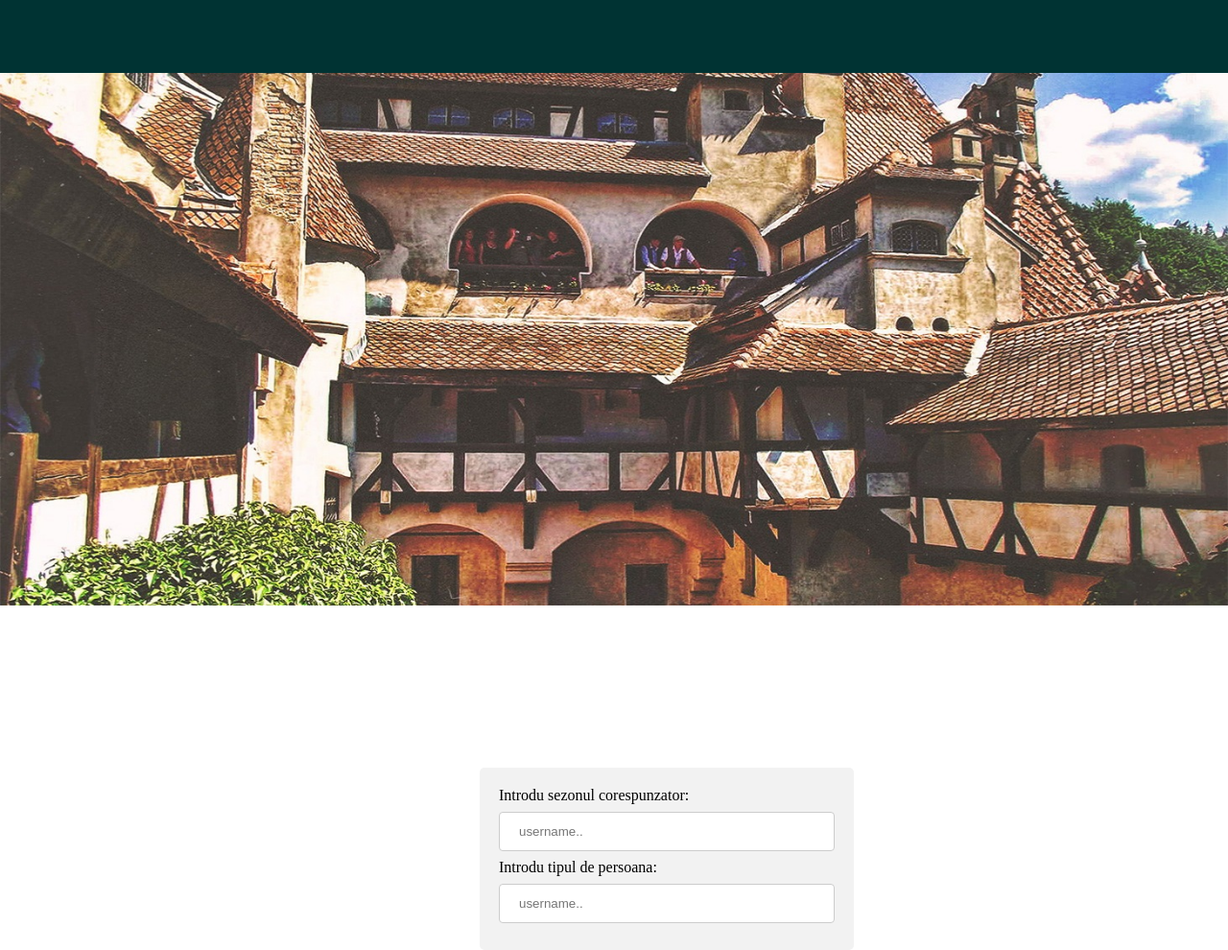
After one commit to mochiSenpai/SouR_TW, a PHP site: page /PageProiect.html in a window 1280 px wide. The commit adds this page. Shown: the whole page at 96% size. Run offline with PHP 8.4, Linux system fonts and the light colour scheme.

Commit message:
PaginaCriterii

```diff
--- /dev/null
+++ b/PageProiect.html
@@ -0,0 +1,37 @@
+<!DOCTYPE html>
+<html>
+<head>
+<meta name="viewport" content="width=device-width, initial-scale=1">
+<link rel="stylesheet" href="./StyleProiect.css">
+
+</head>
+<body>
+
+<div class="topbar">
+
+</div>
+
+
+
+
+<div class="mySlides fade">
+  <div class="numbertext">2 / 3</div>
+  <img src="img2.jpg" >
+  </div>
+
+<div class="div2">
+  <form action="/action_page.php">
+    <label for="fname">Introdu sezonul corespunzator:</label>
+    <input type="text" id="fname" name="username" placeholder="username..">
+
+	<form action="/action_page.php">
+    <label for="fname">Introdu tipul de persoana:</label>
+    <input type="text" id="fname" name="username" placeholder="username..">
+
+</form>
+</div>
+
+
+
+</body>
+</html>
--- a/StyleProiect.css
+++ b/StyleProiect.css
@@ -9,26 +9,22 @@ body {margin:0;}
  .topbar {
   overflow: hidden;
   display: block;
-  background-color: #4d636f ;
+  background-color: #003333;
   position: absolute;
   top: 0;
   width: 100%;
+  padding: 14px 16px;
+  height:6%;
 }
 
-.topbartext{
-  float: left;
-  display: block;
-  color: #f2f2f2;
-  text-align: center;
-  padding: 14px 16px;
-  font-family: "Times New Roman", Times, serif;
-  font-size: 17px;
-}
+img {
+width:100%;}
 
 .titletext {
    position: absolute;
-    top: 50%;
-    left: 50%;
+   top:50%;
+    right: 30px;
+	left:705px;
 	bottom:30px;
 	display: block;
     width: 400px;
@@ -36,17 +32,17 @@ body {margin:0;}
     margin-top: -150px;
     margin-left: -200px;
 	display: block;
+	padding: 16px;
 }
 
 .title { color:#4d636f;
-display: block;
       text-align: right;
 	  text-transform: uppercase;
 	  font-size:30px;
 	  font-family: "Times New Roman", Times, serif;
 	  font-weight: bold;
 	  bottom:30px;
-	  margin:auto;
+
 
 }
 
@@ -61,6 +57,7 @@ input[type=text],input[type=password],input[type=Date], select {
     border-radius: 4px;
     box-sizing: border-box;
 	margin-right:-20%;
+	width: 100%;
 
 }
 
@@ -73,6 +70,7 @@ input[type=submit] {
     border: none;
     border-radius: 4px;
     cursor: pointer;
+	width: 100%;
 }
 
 input[type=submit]:hover {
@@ -92,24 +90,33 @@ input[type=submit]:hover {
 
 
 }
-
-@media only screen and (max-width: 1100px) {
+.div2 {
+    border-radius: 5px;
+    background-color: #f2f2f2;
+    padding: 20px;
+	position: absolute;
+	left:500px;
+	top:800px;
+	width:350px;
+	display: block;
+	right:30px;
 
 
-	.div1 {left:5px;
 
-	       right:300px;
-	      float:left;
-
-		  overflow: hidden;}
- .titletext {
-	overflow: hidden;
-	position: fixed;
 }
 
-	.title{text-align:left;
-	margin:auto;overflow: hidden;
-	position: relative;
+
+
+ @media only screen and (max-width:1000px) {
+
+
+	.div1 {
+		left:5px;
+	    right:300px;
+	    float:left;
+		overflow: hidden;
+		  }
+
 
 
 }
@@ -117,5 +124,6 @@ input[type=submit]:hover {
 
 
 
+
 </style>
 </head>
```
Also changed, not shown: img2.jpg (added).
